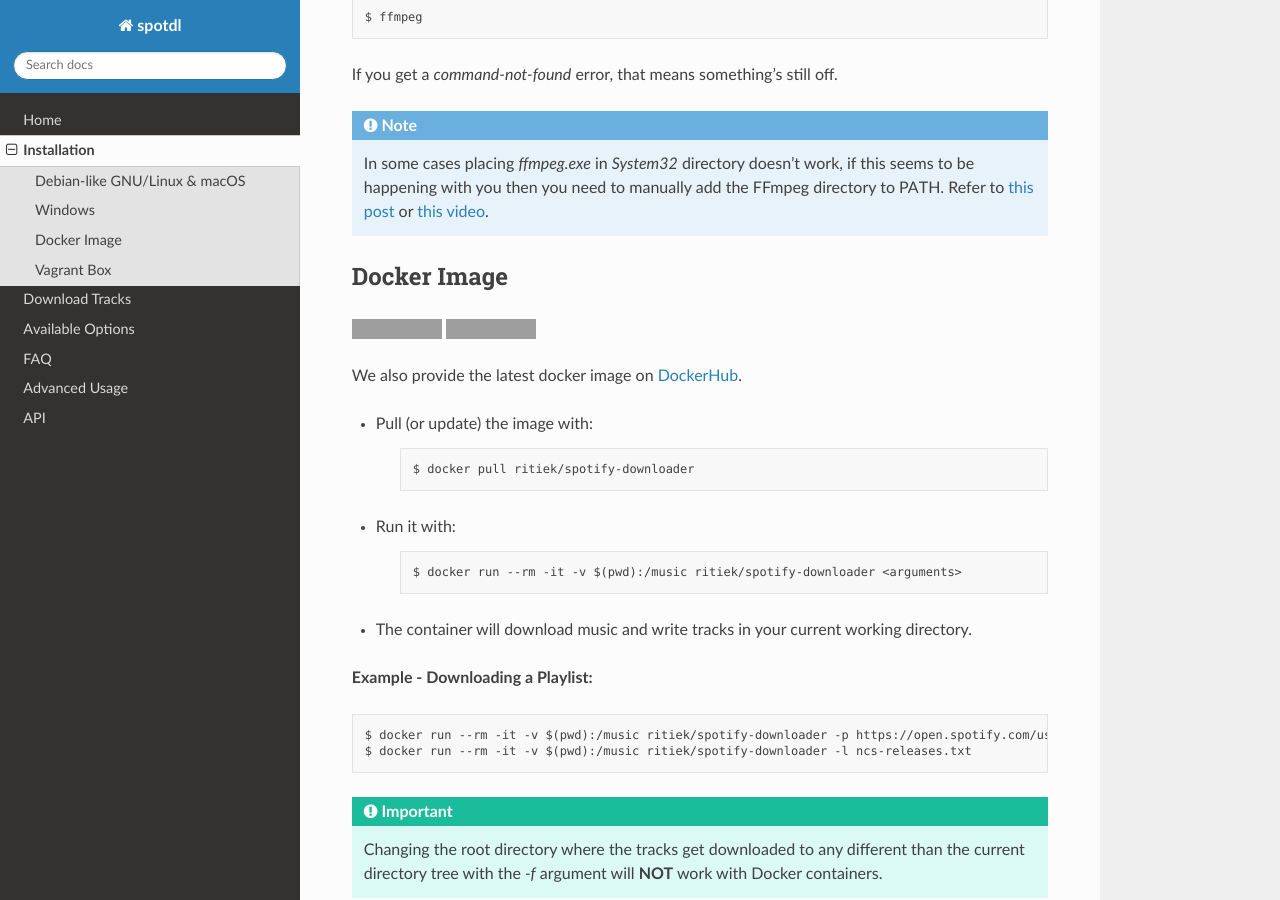
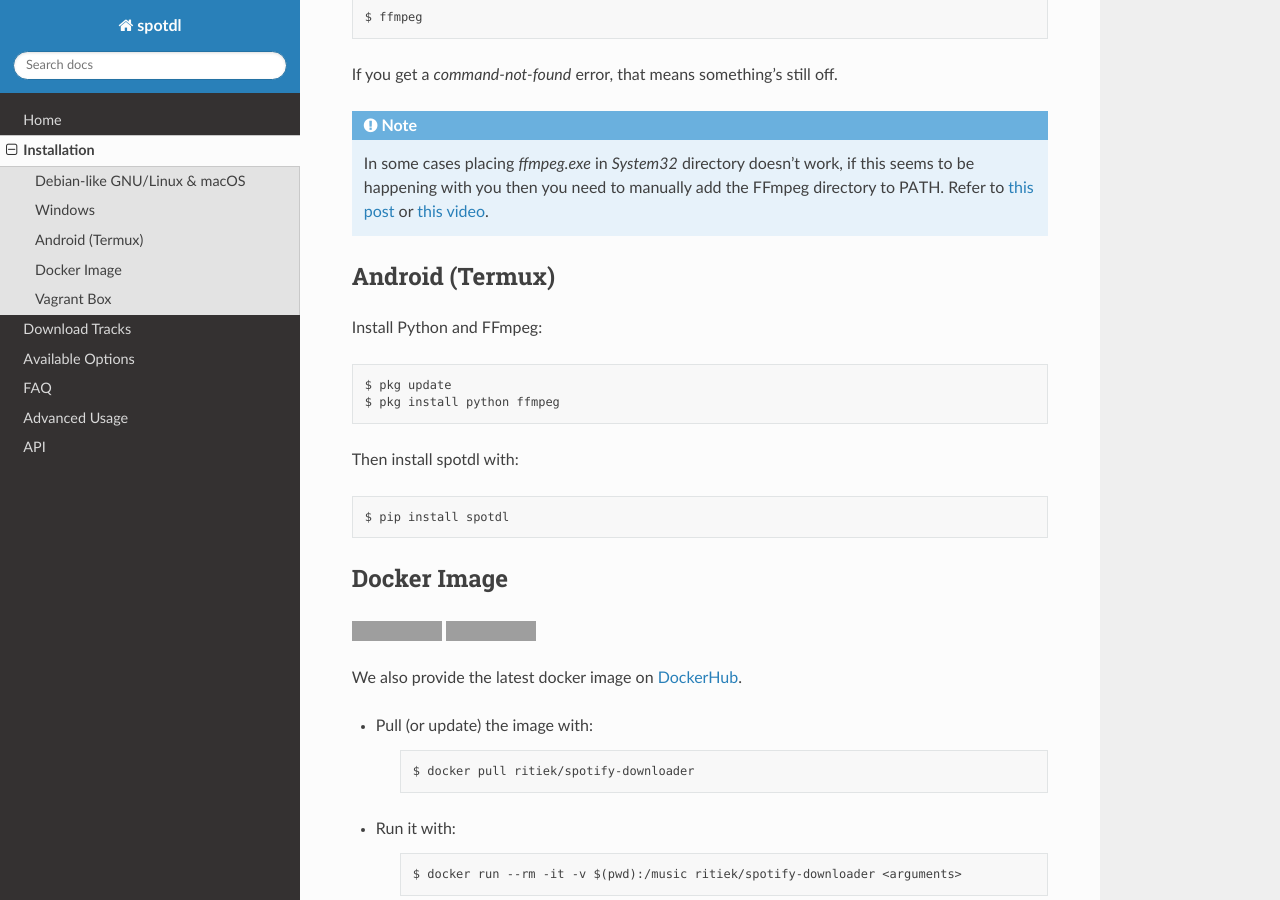
Before and after one commit to spotDL/spotify-downloader, a Sphinx documentation site: the page built from docs/source/installation.rst, in a window 1280 px wide and 900 px high, scrolled down 1905 px. Built offline with Sphinx 7.4.7 and the Read the Docs theme 2.0.0, drawn with Linux system fonts in a browser that asks for light colours; the version number could not be read and is left out; grey boxes are pictures that could not be loaded.

Commit message:
Android (Termux) installation docs

```diff
--- a/docs/source/installation.rst
+++ b/docs/source/installation.rst
@@ -84,7 +84,7 @@ to install spotdl.
 
 You'll also need to download zip file for an `FFmpeg build <https://ffmpeg.zeranoe.com/builds/>`_.
 Extract it and then place *ffmpeg.exe* in a directory included in your
-PATH variable.  Placing *ffmpeg.exe* in *C:\Windows\\System32* usually
+PATH variable. Placing *ffmpeg.exe* in *C:\Windows\\System32* usually
 works fine.
 
 To confirm whether *ffmpeg.exe* was correctly installed in PATH, from
@@ -103,6 +103,21 @@ If you get a *command-not-found* error, that means something's still off.
     `this post <https://docs.alfresco.com/4.2/tasks/fot-addpath.html>`_
     or `this video <https://www.youtube.com/watch?v=qjtmgCb8NcE>`_.
 
+Android (Termux)
+================
+
+Install Python and FFmpeg:
+
+.. CODE::
+
+    $ pkg update
+    $ pkg install python ffmpeg
+
+Then install spotdl with:
+
+.. CODE::
+
+    $ pip install spotdl
 
 Docker Image
 ============
```
